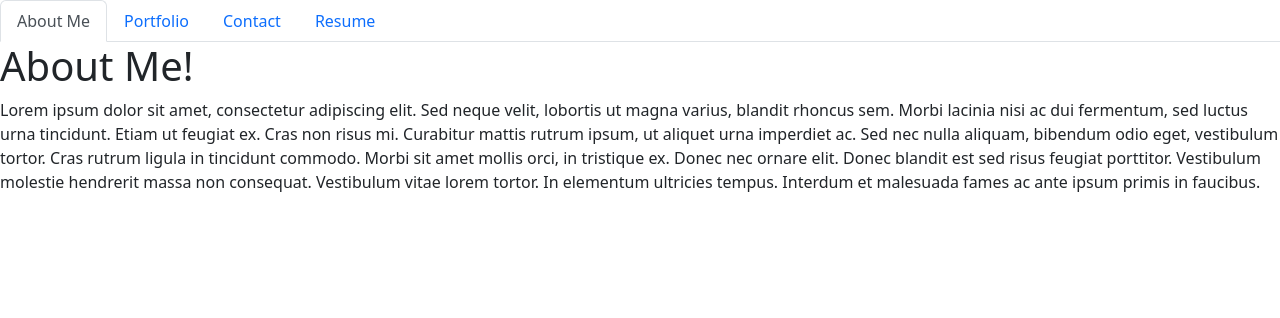
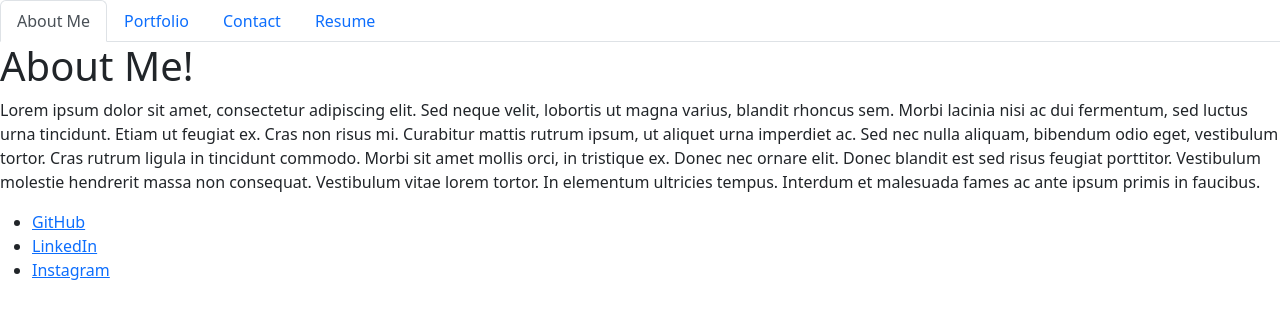
Before and after one commit to Ksteed8859/KS-React-Portfolio, a React (Create React App) app: page / in a window 1280 px wide. Shown: the top 318 px of the page. Built offline with nearby package versions, Linux system fonts and the light colour scheme.

Commit message:
started adding footer

```diff
--- /dev/null
+++ b/src/components/Footer.js
@@ -0,0 +1,31 @@
+import React from 'react';
+
+const Footer = () => {
+    return (
+        <ul>
+        <li>
+          <a
+            href="https://github.com/Ksteed8859"
+          >
+            GitHub
+          </a>
+        </li>
+        <li>
+          <a
+            href="https://www.linkedin.com/in/katelynsteed885926/"
+          >
+            LinkedIn
+          </a>
+        </li>
+        <li className="nav-item">
+          <a
+            href="https://www.instagram.com/katelyn_steed/"
+          >
+            Instagram
+          </a>
+        </li>
+    </ul>
+    )
+}
+
+export default Footer;
--- a/src/components/PortfolioContainer.js
+++ b/src/components/PortfolioContainer.js
@@ -1,5 +1,6 @@
 import React, { useState } from 'react';
 import NavTabs from './NavTabs';
+import Footer from './Footer';
 import About from './pages/About';
 import Portfolio from './pages/Portfolio';
 import Resume from './pages/Resume';
@@ -31,6 +32,7 @@ export default function PortfolioContainer() {
       <NavTabs currentPage={currentPage} handlePageChange={handlePageChange} />
       {/* Here we are calling the renderPage method which will return a component  */}
       {renderPage()}
+      {Footer()}
     </div>
   );
 }
```
